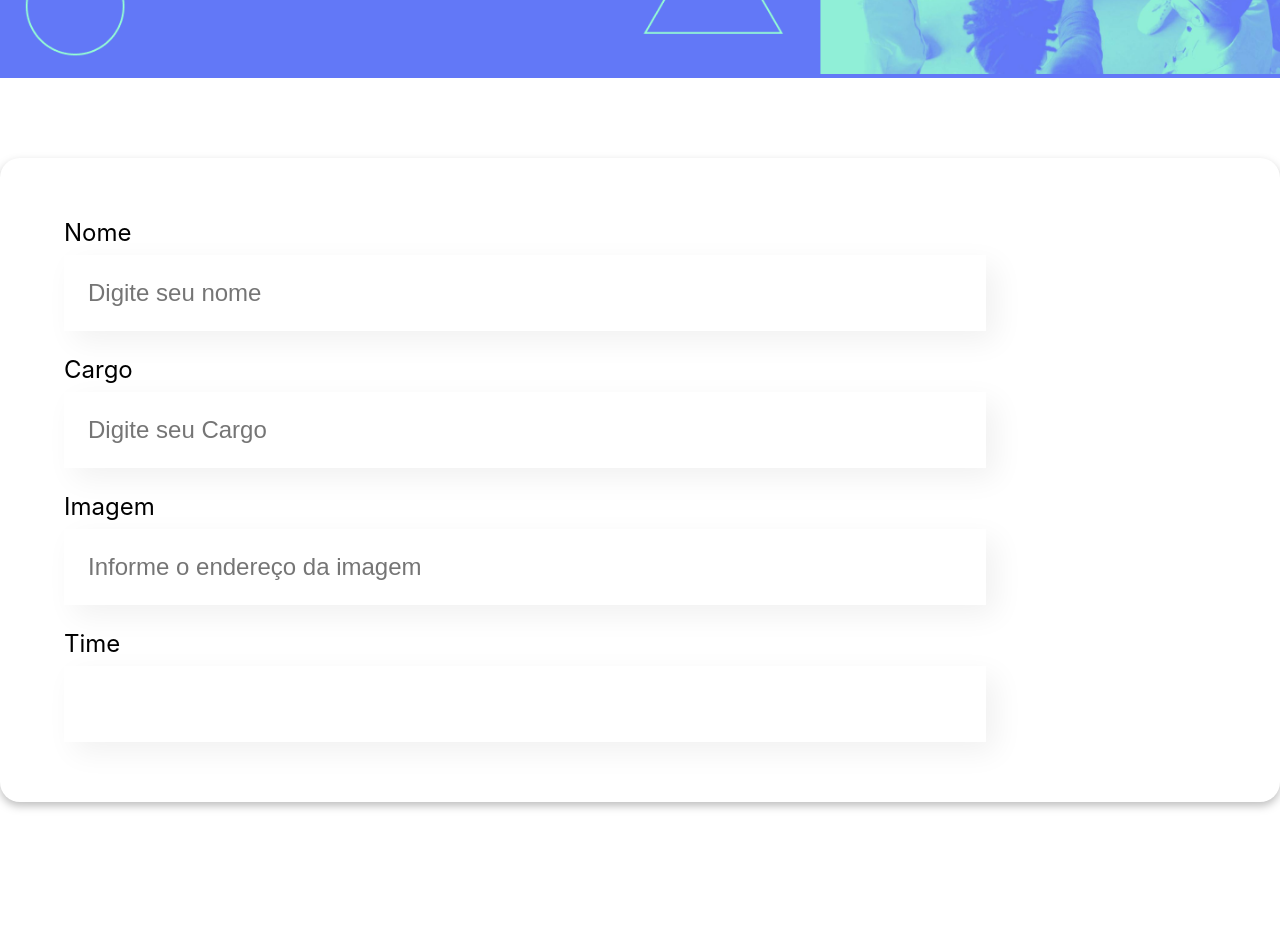
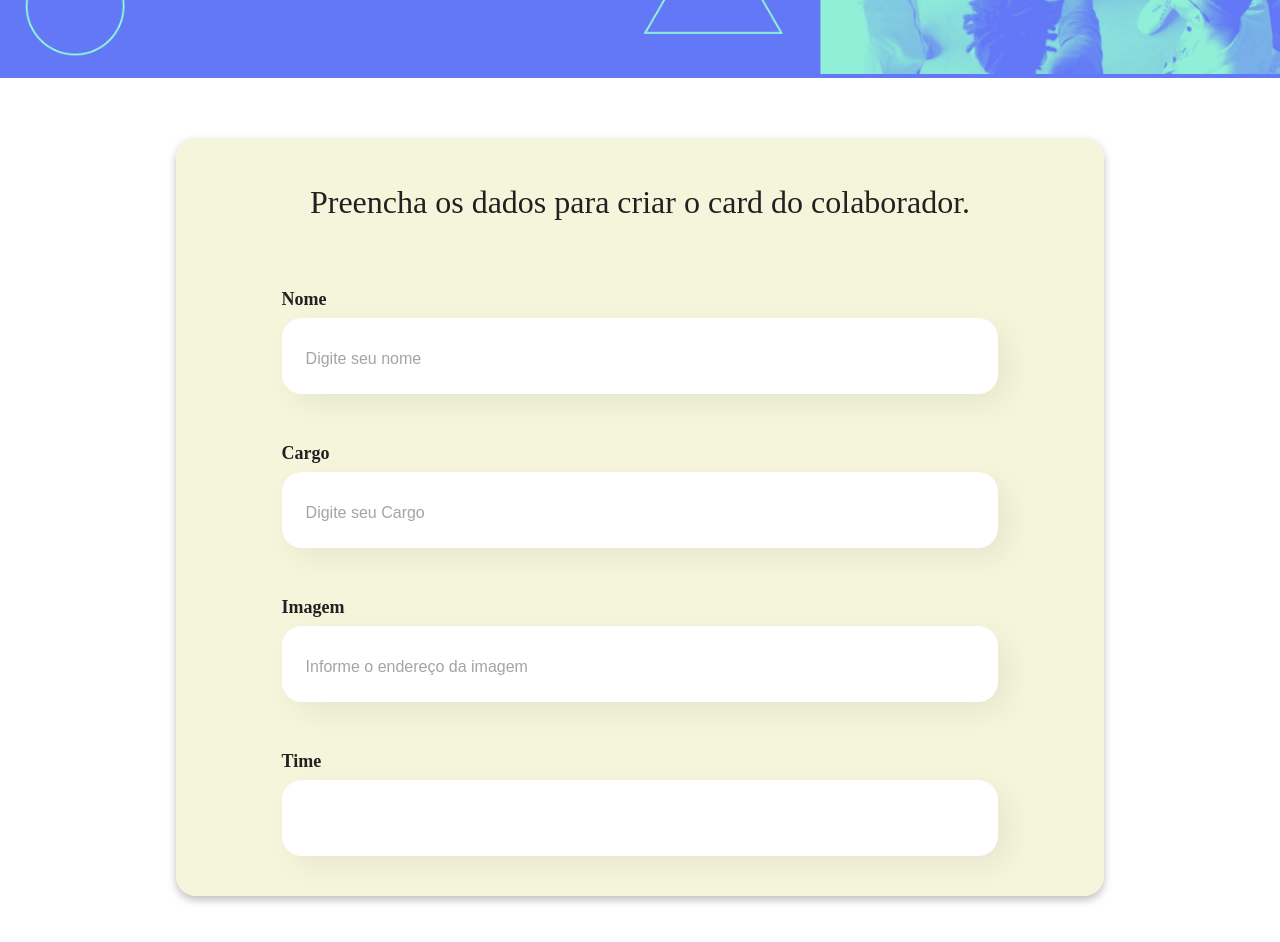
Before and after one commit to devguimaraes/REACT-JS, a React (Vite) app: page / in a window 1280 px wide. Shown: the part 420-1362 px from the top of the page. Before the commit the page ends 1302 px from the top, so only its background shows below. Built offline with nearby package versions, Linux system fonts and the light colour scheme.

Commit message:
:lipstick: Feat: Estilização do formulario

```diff
--- a/src/Components/InputText/inputText.css
+++ b/src/Components/InputText/inputText.css
@@ -7,6 +7,13 @@
 	display: block;
 	margin-bottom: 8px;
 	font-size: 24px;
+
+	font-family: 'Montserrat';
+	font-style: normal;
+	font-weight: 600;
+	font-size: 18px;
+	line-height: 22px;
+	color: #212121;
 }
 
 .campo-texto input {
@@ -17,4 +24,11 @@
 	font-size: 24px;
 	padding: 24px;
 	box-sizing: border-box;
+
+	border-radius: 20px;
 }
+
+.campo-texto input::placeholder {
+	font-size: 1rem;
+	color: #a4a4a4;
+}
--- a/src/Components/form/Form.jsx
+++ b/src/Components/form/Form.jsx
@@ -5,6 +5,9 @@ function Formulario() {
 	return (
 		<section className="formulario">
 			<form className="formulario_forms">
+				<h2 className="campo-texto-titulo">
+					Preencha os dados para criar o card do colaborador.
+				</h2>
 				<CampoTexto label="Nome" placeholder="Digite seu nome" />
 				<CampoTexto label="Cargo" placeholder="Digite seu Cargo" />
 				<CampoTexto label="Imagem" placeholder="Informe o endereço da imagem" />
--- a/src/Components/form/form.css
+++ b/src/Components/form/form.css
@@ -1,16 +1,36 @@
 .formulario {
 	display: flex;
 	justify-content: center;
-	margin: 80px 0;
+	margin: 60px 0;
 
 	filter: drop-shadow(0px 4px 4px rgba(0, 0, 0, 0.25));
 	box-sizing: border-box;
 }
 
 .formulario form {
-	background-color: #fff;
-	width: 100%;
+	display: flex;
+	flex-direction: column;
+	justify-content: space-between;
+	align-items: center;
+	background-color: beige;
+	width: 70%;
 	padding: 1rem;
 	border-radius: 20px;
-	padding: 36px 64px;
 }
+
+.campo-texto-titulo {
+	font-family: 'Prata';
+	font-style: normal;
+	font-weight: 400;
+	font-size: 32px;
+
+	line-height: 43px;
+
+	display: flex;
+	text-align: center;
+	align-items: center;
+
+	margin-bottom: 2.5rem;
+
+	color: #212121;
+}
```
